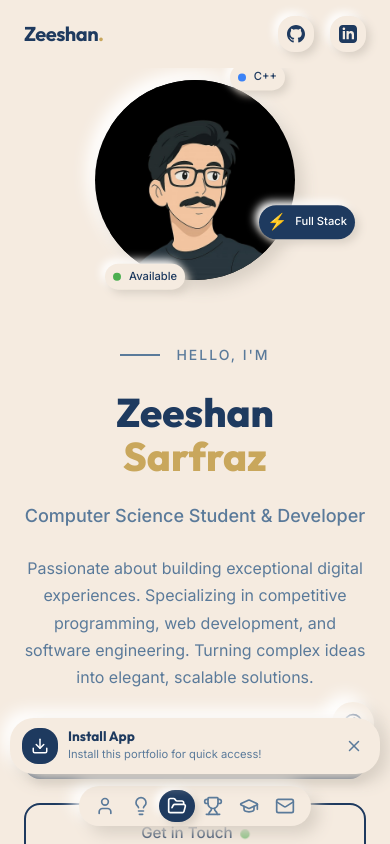
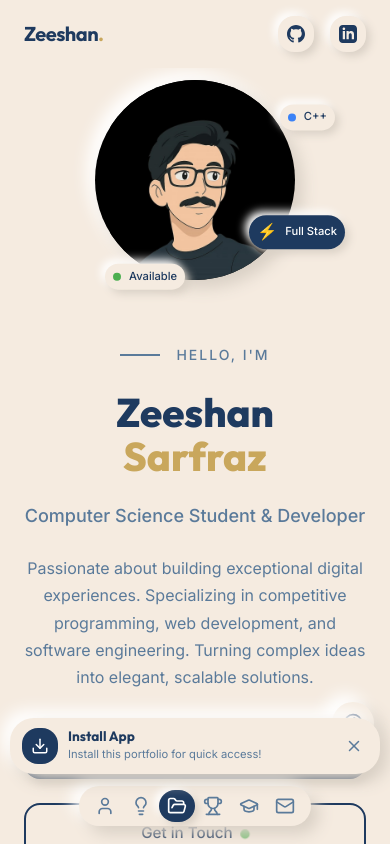
Before and after one commit to xeeshan-zs/portfolio, a React (Vite) app: page / in a window 390 px wide. Shown: the top 844 px of the page. Built offline with nearby package versions, Linux system fonts and the light colour scheme.

Commit message:
Update Hero.css

```diff
--- a/src/components/Hero.css
+++ b/src/components/Hero.css
@@ -245,13 +245,15 @@
     }
 
     .badge-react {
-        top: -10px;
-        right: 5%;
+        top: 15%;
+        right: -20%;
     }
 
     .badge-fullstack {
-        bottom: 20%;
-        right: -30%;
+        top: auto;
+        bottom: 15%;
+        right: -25%;
+        left: auto;
     }
 
     .badge-available {
```
